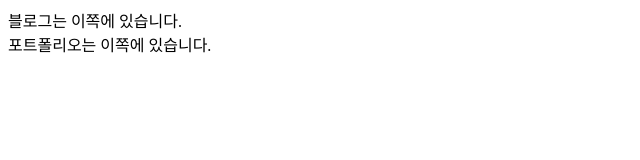
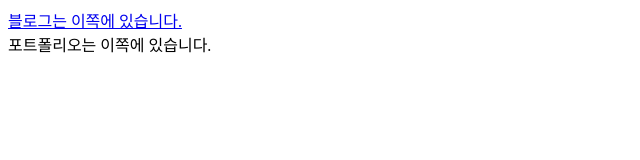
Before and after one commit to JinwonShen/JinwonShen.Portfolio, a plain HTML site: page index.html in a window 1280 px wide. Shown: the whole page, without its empty margins (0-640 px from the left). Drawn offline with Linux system fonts and the light colour scheme.

Commit message:
portfolio/index.html

```diff
--- a/index.html
+++ b/index.html
@@ -6,7 +6,7 @@
     <title>Jinwon</title>
 </head>
 <body>
-    <div class="blog">블로그는 이쪽에 있습니다.</div>
+    <div class="blog"><a href="https://jinwonshen.github.io/">블로그는 이쪽에 있습니다.</a></div>
     <div class="blog">포트폴리오는 이쪽에 있습니다.</div>
 </body>
 </html>
```
